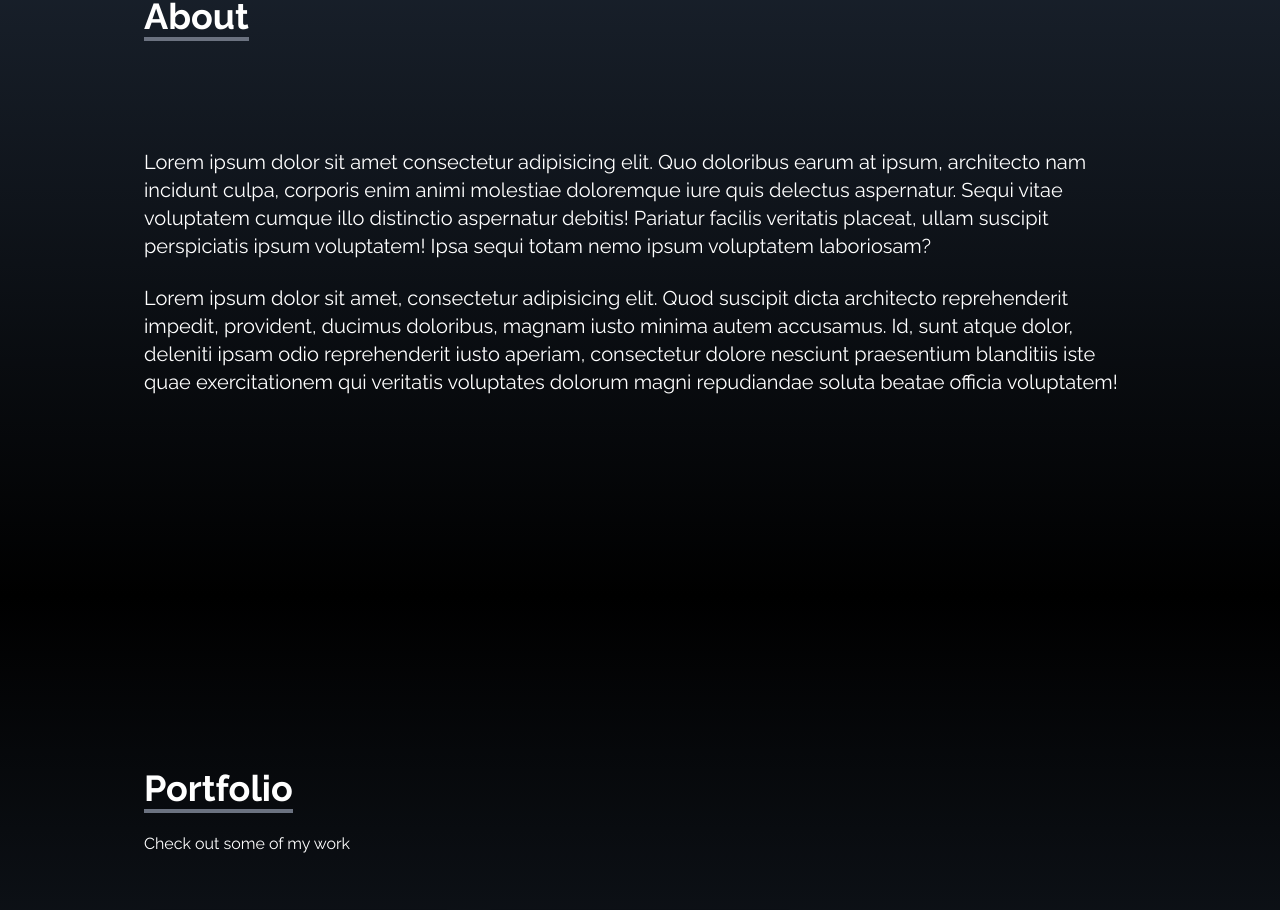
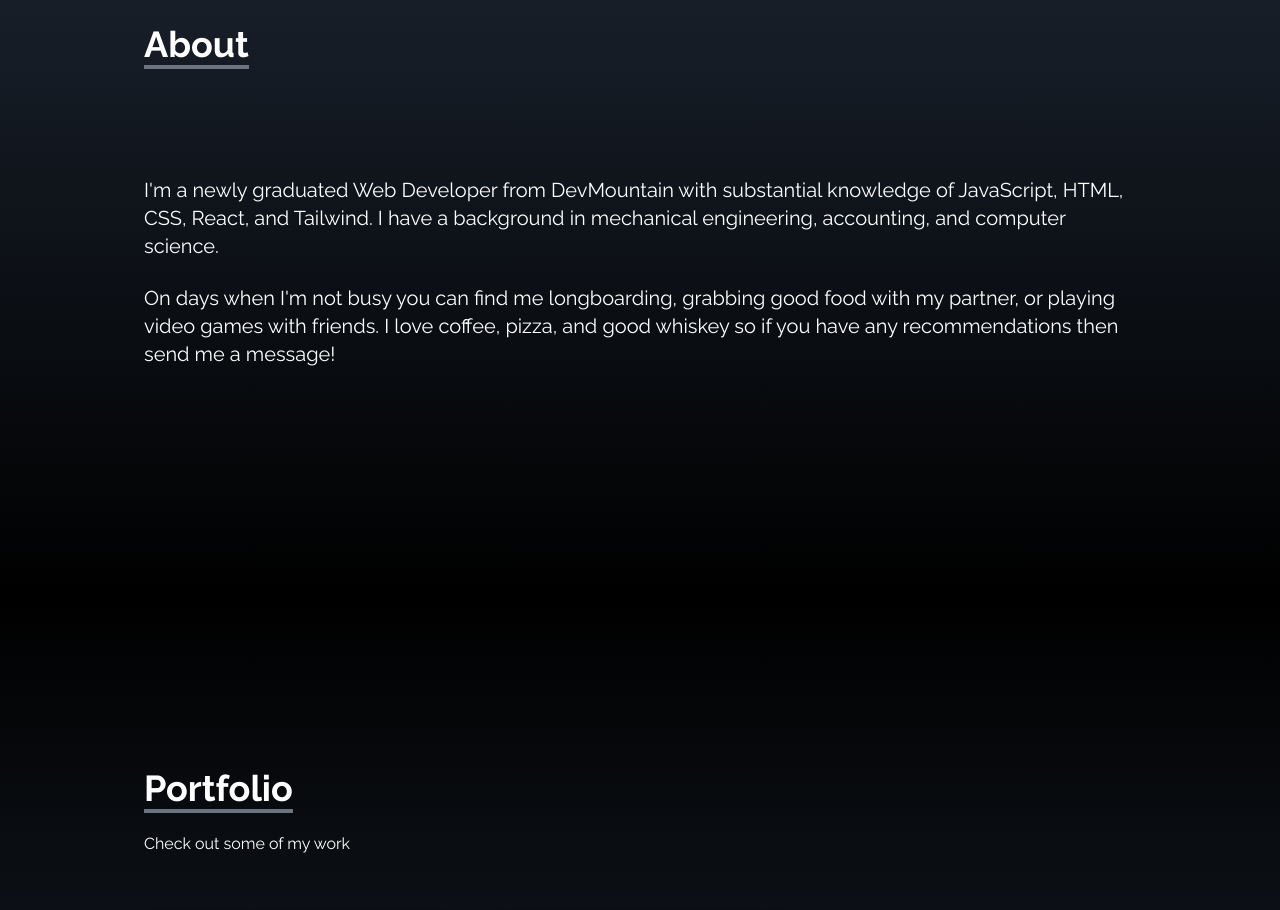
Before and after one commit to s-bolitho/sambolitho, a React (Create React App) app: page / in a window 1280 px wide. Shown: the part 1004-1914 px from the top of the page. Built offline with nearby package versions, Linux system fonts and the light colour scheme.

Commit message:
finished about me

```diff
--- a/src/components/About.jsx
+++ b/src/components/About.jsx
@@ -7,9 +7,9 @@ const About = () => {
             <div className='pb-8'>
                 <p className='text-4xl font-bold inline border-b-4 border-gray-500'>About</p>
             </div>
-            <p className='text-xl mt-20'>Lorem ipsum dolor sit amet consectetur adipisicing elit. Quo doloribus earum at ipsum, architecto nam incidunt culpa, corporis enim animi molestiae doloremque iure quis delectus aspernatur. Sequi vitae voluptatem cumque illo distinctio aspernatur debitis! Pariatur facilis veritatis placeat, ullam suscipit perspiciatis ipsum voluptatem! Ipsa sequi totam nemo ipsum voluptatem laboriosam?</p>
+            <p className='text-xl mt-20'>I'm a newly graduated Web Developer from DevMountain with substantial knowledge of JavaScript, HTML, CSS, React, and Tailwind. I have a background in mechanical engineering, accounting, and computer science. </p>
             <br />
-            <p className='text-xl'>Lorem ipsum dolor sit amet, consectetur adipisicing elit. Quod suscipit dicta architecto reprehenderit impedit, provident, ducimus doloribus, magnam iusto minima autem accusamus. Id, sunt atque dolor, deleniti ipsam odio reprehenderit iusto aperiam, consectetur dolore nesciunt praesentium blanditiis iste quae exercitationem qui veritatis voluptates dolorum magni repudiandae soluta beatae officia voluptatem!</p>
+            <p className='text-xl'>On days when I'm not busy you can find me longboarding, grabbing good food with my partner, or playing video games with friends. I love coffee, pizza, and good whiskey so if you have any recommendations then send me a message!</p>
         </div>
     </div>
   )
```
